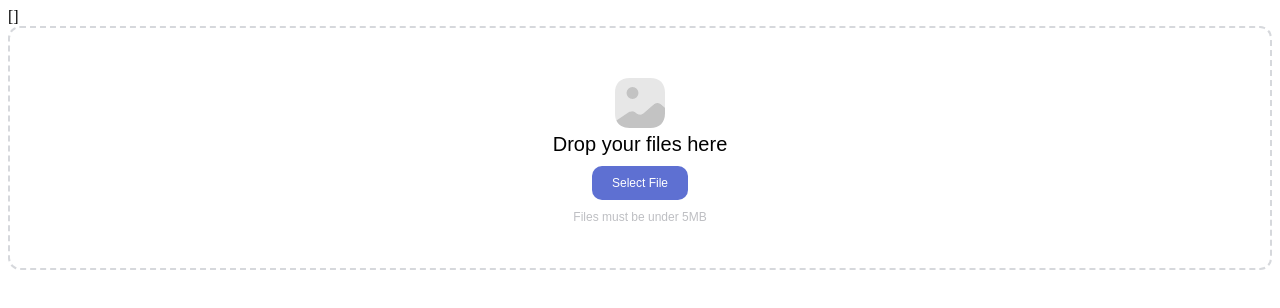
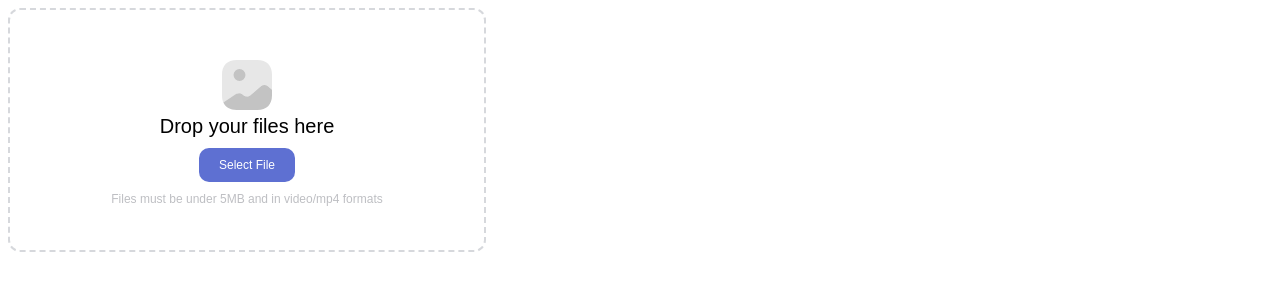
Before and after one commit to JaxThePrime/vue3-dropzone, a Vue app: page / in a window 1280 px wide. Shown: the top 308 px of the page. Built offline with nearby package versions, Linux system fonts and the light colour scheme.

Commit message:
Add selectFileStrategy prop and video support

```diff
--- a/package.json
+++ b/package.json
@@ -2,7 +2,7 @@
   "name": "@jaxtheprime/vue3-dropzone",
   "description": "Vue simple dropzone",
   "private": false,
-  "version": "2.4.0",
+  "version": "2.5.0",
   "author": "Emad Moghimi <jaxtheprime@gmail.com>",
   "license": "MIT",
   "type": "module",
--- a/src/App.vue
+++ b/src/App.vue
@@ -1,7 +1,6 @@
 <template>
-  <div class="app">
-    {{files}}
-    <Vue3Dropzone multiple v-model="files">
+  <div class="app" style="width: 478px; height: 200px">
+    <Vue3Dropzone :accept="['video/mp4']" multiple select-file-strategy="merge" v-model="files">
     </Vue3Dropzone>
   </div>
 </template>
--- a/src/components/Vue3Dropzone.vue
+++ b/src/components/Vue3Dropzone.vue
@@ -49,9 +49,12 @@
         <div class="preview-container" :class="previewWrapperClasses">
           <slot name="preview" v-for="img in previewUrls" :data="img">
             <div class="preview"
-                 :class="{'preview__multiple': multiple, 'preview__file': img && img.type && !img.type.includes('image/')}"
+                 :class="{'preview__multiple': multiple, 'preview__file': img && img.type && !img.type.includes('image/') && img && img.type && !img.type.includes('video/')}"
                  :style="{width: `${imgWidth} !important`, height: `${imgHeight} !important`}">
               <img :src="img.src" :alt="img.name" v-if="img && img.type && img.type.includes('image/')">
+              <video style="height: 100%; width: 100%" v-if="img && img.type && img.type.includes('video/')">
+                <source :src="img.src">
+              </video>
               <Icon :name="img.name.split('.').pop()" v-if="img && img.type && !img.type.includes('image/')"/>
               <div class="img-details" v-if="img.name || img.size">
                 <button class="img-remove" @click="removeImg(img)">
@@ -141,6 +144,10 @@ const props = defineProps({
     type: Boolean,
     default: true
   },
+  selectFileStrategy: {
+    type: String,
+    default: 'replace'
+  },
   message: String
 })
 const emit = defineEmits(['drop', 'update:modelValue'])
@@ -166,12 +173,24 @@ const inputFiles = (e) => {
   })
 
   if (filesAreValid.every(item => item === true)) {
+    if (props.selectFileStrategy === 'replace') {
       files.value = allFiles.map(item => {
         return {
           file: item,
           id: Math.floor(Math.random() * Math.floor(Math.random() * Date.now()))
         }
       })
+    }
+    if (props.selectFileStrategy === 'merge') {
+      files.value = [...files.value, ...allFiles.map(item => {
+        return {
+          file: item,
+          id: Math.floor(Math.random() * Math.floor(Math.random() * Date.now()))
+        }
+      })]
+      console.log(files.value)
+    }
+
   } else {
     localState.value = 'error'
     localMessageState.value = props.multiple ? `Files are too large, maximum file size is ${props.maxFileSize}MB`
@@ -297,7 +316,6 @@ watchEffect(() => {
     emit('update:modelValue', files.value)
   }
 })
-
 </script>
 
 <style scoped>
```
Lines whose indentation alone changed are shown as unchanged.
